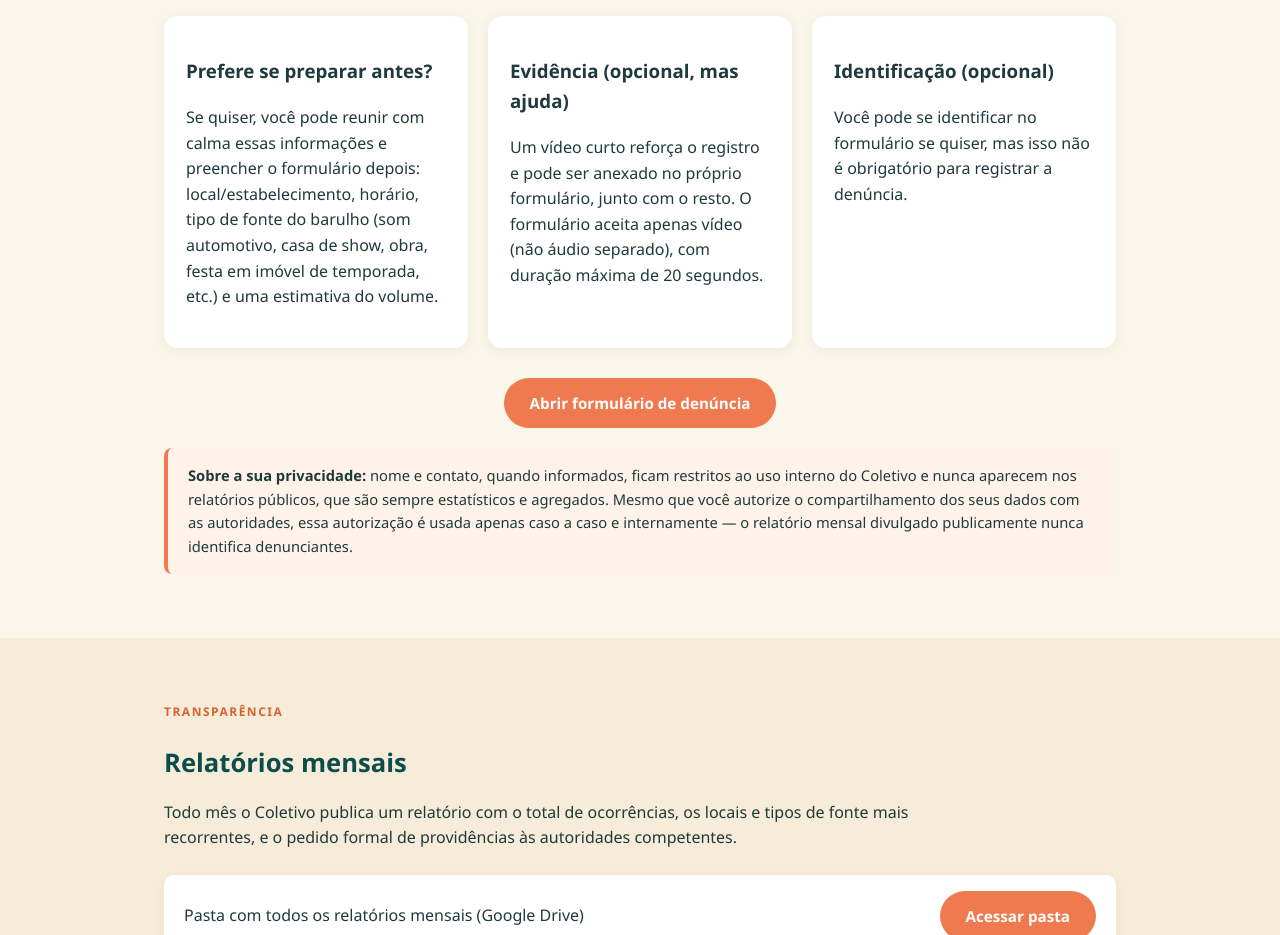
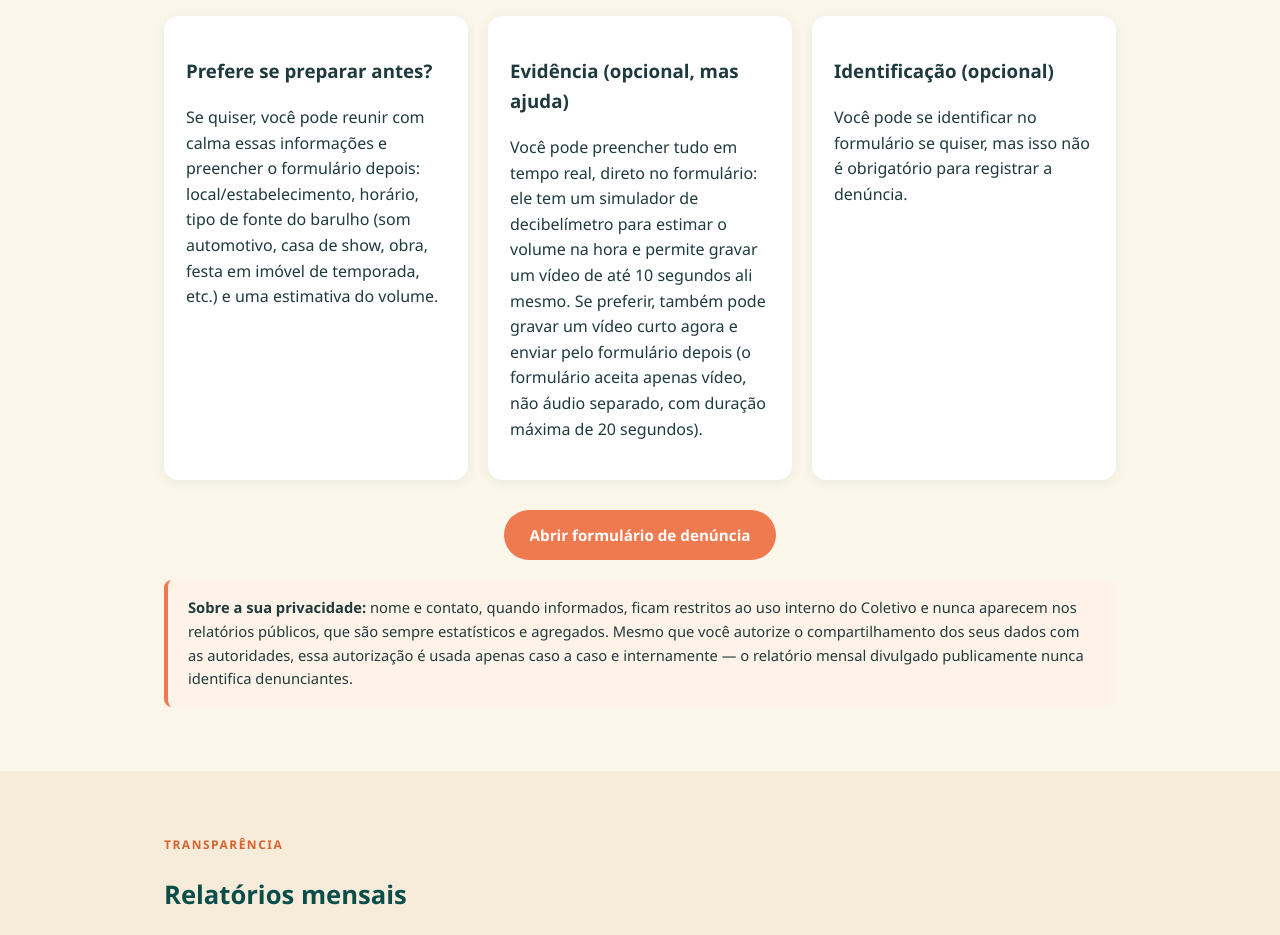
Before and after one commit to coletivopoluicaosonora/coletivopoluicaosonora.github.io, a plain HTML site: page index.html in a window 1280 px wide. Shown: the part 1880-2815 px from the top of the page. Drawn offline with Linux system fonts and the light colour scheme.

Commit message:
Add files via upload

```diff
--- a/index.html
+++ b/index.html
@@ -170,7 +170,7 @@
       </div>
       <div class="step">
         <h3>Evidência (opcional, mas ajuda)</h3>
-        <p>Um vídeo curto reforça o registro e pode ser anexado no próprio formulário, junto com o resto. O formulário aceita apenas vídeo (não áudio separado), com duração máxima de 20 segundos.</p>
+        <p>Você pode preencher tudo em tempo real, direto no formulário: ele tem um simulador de decibelímetro para estimar o volume na hora e permite gravar um vídeo de até 10 segundos ali mesmo. Se preferir, também pode gravar um vídeo curto agora e enviar pelo formulário depois (o formulário aceita apenas vídeo, não áudio separado, com duração máxima de 20 segundos).</p>
       </div>
       <div class="step">
         <h3>Identificação (opcional)</h3>
```
